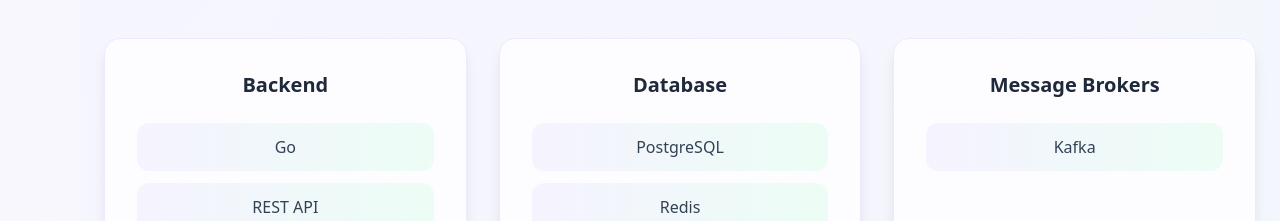
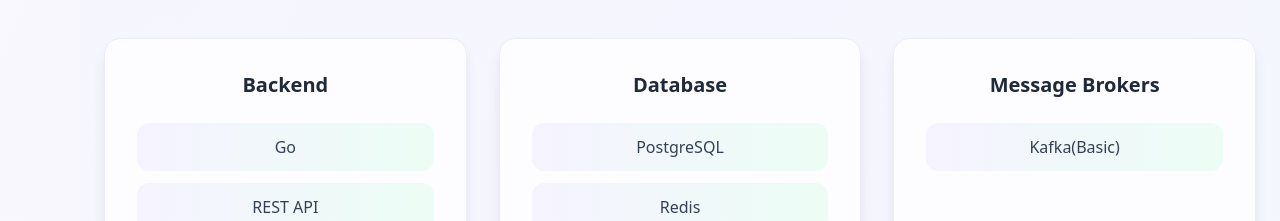
Before and after one commit to mrevds/mrevds-2f8dca31, a React (Vite) app: page / in a window 1280 px wide. Shown: the part 1460-1681 px from the top of the page. Built offline with nearby package versions, Linux system fonts and the light colour scheme.

Commit message:
Update SkillsSection.tsx

```diff
--- a/src/components/SkillsSection.tsx
+++ b/src/components/SkillsSection.tsx
@@ -17,7 +17,7 @@ const SkillsSection = () => {
   },
   {
     title: "Message Brokers",
-    skills: ["Kafka"]
+    skills: ["Kafka(Basic)"]
   },
   {
     title: "Tools",
```
